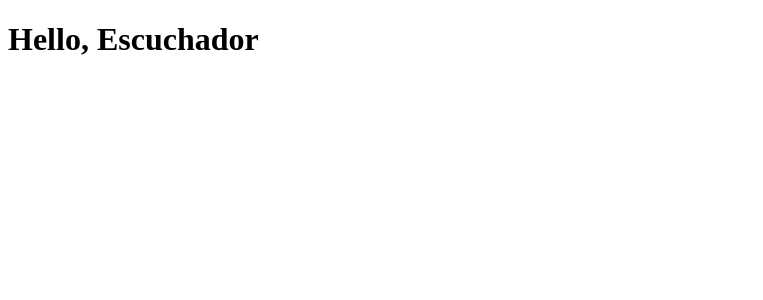
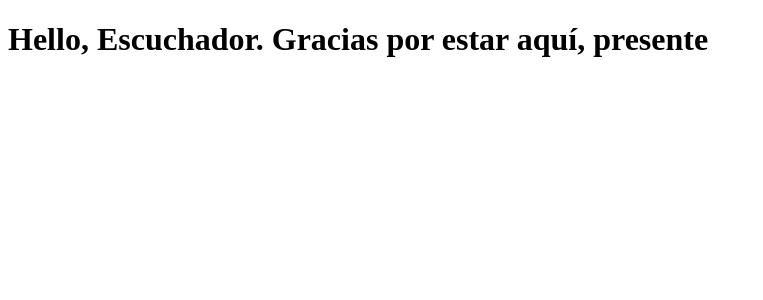
Before and after one commit to nahunoise/escuchadores, a Next.js app: page / in a window 1280 px wide. Shown: the top 300 px of the page, without its empty margins (0-763 px from the left). Built offline with nearby package versions, Linux system fonts and the light colour scheme.

Commit message:
Trabajo en progreso / cambios antes de rebase

```diff
--- a/app/page.jsx
+++ b/app/page.jsx
@@ -1,3 +1,4 @@
 export default function Page() {
-  return <h1>Hello, Escuchador</h1>
+  return <h1>Hello, Escuchador. Gracias por estar aquí, presente</h1>
+
 }
```
Also changed, not shown: 1 other file (tests, documents, lock files or other folders).
